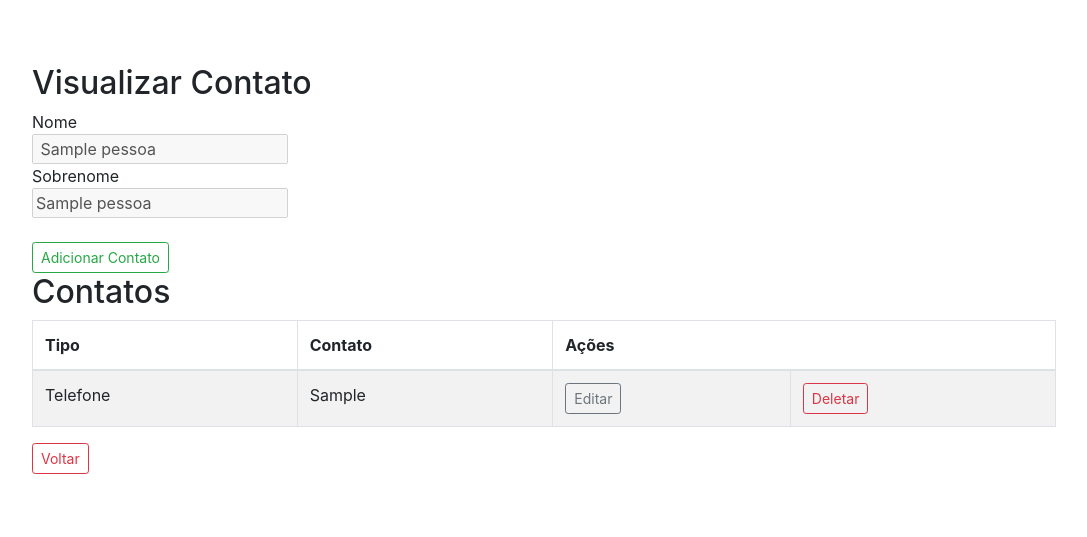
After one commit to victor1090/Prova-dev-CBMSE, a PHP site: page /visualizar_contato.php?pessoaId=1 in a window 1280 px wide. The commit adds this page. Shown: the top 537 px of the page, without its empty margins (32-1119 px from the left). Run offline with PHP 8.4, Linux system fonts and the light colour scheme; tables that the repository leaves empty hold one stand-in row (values such as "Sample post").

Commit message:
Adicionado os arquivos com as rotinas de adicionar e visualizar contato no banco de dados. Adicionar consiste em dois arquivos contato e adicionar contato

```diff
--- a/Site/index.php
+++ b/Site/index.php
@@ -35,6 +35,8 @@ $result = mysqli_query($conn, $sql);
         form.submit();
       }
     </script>
+    <script src="https://code.jquery.com/jquery-3.5.1.slim.min.js" integrity="sha384-DfXdz2htPH0lsSSs5nCTpuj/zy4C+OGpamoFVy38MVBnE+IbbVYUew+OrCXaRkfj" crossorigin="anonymous"></script>
+    <script src="https://cdn.jsdelivr.net/npm/bootstrap@4.5.3/dist/js/bootstrap.bundle.min.js" integrity="sha384-ho+j7jyWK8fNQe+A12Hb8AhRq26LrZ/JpcUGGOn+Y7RsweNrtN/tE3MoK7ZeZDyx" crossorigin="anonymous"></script>
     <style type="text/css">
         div{
             width: 90%;
@@ -45,9 +47,6 @@ $result = mysqli_query($conn, $sql);
   <body>
     <div>
     <h2>Lista de Contatos</h2>
-
-    <script src="https://code.jquery.com/jquery-3.5.1.slim.min.js" integrity="sha384-DfXdz2htPH0lsSSs5nCTpuj/zy4C+OGpamoFVy38MVBnE+IbbVYUew+OrCXaRkfj" crossorigin="anonymous"></script>
-    <script src="https://cdn.jsdelivr.net/npm/bootstrap@4.5.3/dist/js/bootstrap.bundle.min.js" integrity="sha384-ho+j7jyWK8fNQe+A12Hb8AhRq26LrZ/JpcUGGOn+Y7RsweNrtN/tE3MoK7ZeZDyx" crossorigin="anonymous"></script>
     <br><button type="submit" class="btn btn-outline-success btn-sm" onclick="window.location.href = 'adicionar_pessoa.html'"><span class="glyphicon glyphicon-search" aria-hidden="true"></span>Adicionar Pessoa</button><br><br>
     <table class="table table-striped table-bordered">
       <thead>
--- /dev/null
+++ b/Site/visualizar_contato.php
@@ -0,0 +1,120 @@
+<?php
+//Variáveis do id da Pessoa cujo contato esta sendo visualizado
+if (!empty($_POST)){
+  $pessoaId = $_POST['id'];
+}else{
+  $pessoaId = $_GET['pessoaId'];
+}
+
+
+//Variáveis de acesso ao banco de dados
+$hostname="localhost";
+$username="root";
+$password="";
+$dbname="agenda";
+
+
+$conn = mysqli_connect($hostname, $username, $password, $dbname);
+// Checando conexão
+if (!$conn) {
+  die("Connection failed: " . mysqli_connect_error());
+}
+//Query de busca para a pessoa cujo contato vai ser mostrado
+$sql = "SELECT nome,sobrenome FROM pessoa WHERE id ='$pessoaId'";
+$result = mysqli_query($conn, $sql);
+$row = mysqli_fetch_assoc($result);
+//Variaveis contendo os dados da pessoa
+$nome = $row['nome'];
+$sobrenome = $row['sobrenome'];
+
+//Query de busca para a lista de contatos cadastradas da referida pessoa
+$sql = "SELECT id,contato,tipo_contato_id FROM contato_pessoa WHERE pessoa_id ='$pessoaId'";
+$result = mysqli_query($conn, $sql);
+mysqli_close($conn);
+?>
+
+<!doctype html>
+<html lang="pt-br">
+  <head>
+    <meta charset="utf-8">
+    <meta name="viewport" content="width=device-width, initial-scale=1, shrink-to-fit=no">
+    <!-- Bootstrap CSS -->
+    <link rel="stylesheet" href="https://cdn.jsdelivr.net/npm/bootstrap@4.5.3/dist/css/bootstrap.min.css" integrity="sha384-TX8t27EcRE3e/ihU7zmQxVncDAy5uIKz4rEkgIXeMed4M0jlfIDPvg6uqKI2xXr2" crossorigin="anonymous">
+    <title>Prova de desenvolvedor Junior CBMSE</title>
+    <script type="text/javascript">
+      //Função para alterar o formulario e o destino dinamicamente
+     function enviarFormulario(id,action){
+        var nome = 'formulario'+id;
+        var form = document.getElementById(nome);
+        form.action = action;
+        form.submit();
+    }
+   </script>
+   <script src="https://code.jquery.com/jquery-3.5.1.slim.min.js" integrity="sha384-DfXdz2htPH0lsSSs5nCTpuj/zy4C+OGpamoFVy38MVBnE+IbbVYUew+OrCXaRkfj" crossorigin="anonymous"></script>
+   <script src="https://cdn.jsdelivr.net/npm/bootstrap@4.5.3/dist/js/bootstrap.bundle.min.js" integrity="sha384-ho+j7jyWK8fNQe+A12Hb8AhRq26LrZ/JpcUGGOn+Y7RsweNrtN/tE3MoK7ZeZDyx" crossorigin="anonymous"></script>
+   <style type="text/css">
+        div{
+            width: 90%;
+            padding: 5%;
+        }
+    </style>
+  </head>
+  <body>
+    <div>
+    <h2>Visualizar Contato</h2>
+
+    Nome<br><input type='text' name="nome" id="nome" value=" <?php echo $nome ?>" disabled="disabled"><br>
+    Sobrenome<br><input type='text' name="sobrenome" id="sobrenome" value="<?php echo $sobrenome; ?>" disabled="disabled"><br><br>
+
+    <form name="add_contato" action="contato.php" method="post">
+      <input type='hidden' name='id' id='id' value="<?php echo $pessoaId; ?>">
+      <button type="submit" class="btn btn-outline-success btn-sm">Adicionar Contato</button>
+    </form>
+    <h2>Contatos</h2>
+
+    <table class="table table-striped table-bordered">
+  <thead>
+    <tr>
+      <th scope="col">Tipo</th>
+      <th scope="col">Contato</th>
+      <th scope="col" colspan="2">Ações</th>
+    </tr>
+  </thead>
+  <tbody>
+    <?php
+         //Geração da Lista de contatos recebidas na query ao banco de dados
+        $contador = 0;
+        while($row = mysqli_fetch_assoc($result)) {
+            $contador = $contador+1;
+
+            $tipo = $row["tipo_contato_id"];
+            //Trocar o digito do tipo pelo respectivo significado
+            if($tipo ==1){
+              $tipo= 'Telefone';
+            }elseif($tipo==2){
+              $tipo= 'Celular';
+            }elseif($tipo==3){
+              $tipo= 'E-mail';
+            }elseif($tipo==4){
+              $tipo= 'Outros';
+            }
+
+            $contato = $row["contato"];
+            $id = $row["id"];
+            //Loop que vai imprimir linhas de uma tabela contendo os contatos e os botões de ação de cada pessoa na lista
+            echo "<tr>";
+            echo    "<td>".$tipo."</td>";
+            echo    "<td>".$contato."</td>";
+            echo    "<form id='formulario".$contador."' action='' method='post'><input type='hidden' name='id' id='id' value='".$id."'><input type='hidden' name='pessoaId' id='pessoaId' value='".$pessoaId."'></form>";
+            echo    "<td><button type='button' class='btn btn-outline-secondary btn-sm' onClick='enviarFormulario(".$contador.",\"editar_contato.php\")'>Editar</button></td>";
+            echo    "<td><button type='button' class='btn btn-outline-danger btn-sm' onClick='enviarFormulario(".$contador.",\"deletar_contato.php\")'>Deletar</button></td>";
+            echo "</tr>";
+        }
+    ?>
+
+  </tbody>
+</table>
+<button type="button" class="btn btn-outline-danger btn-sm" onclick="window.location.href = 'index.php'">Voltar</button>
+</div>
+</body>
+</html>
```
Also changed, not shown: Site/adicionar_contato.php (added, +41 -0 lines), Site/contato.php (added, +70 -0 lines).
